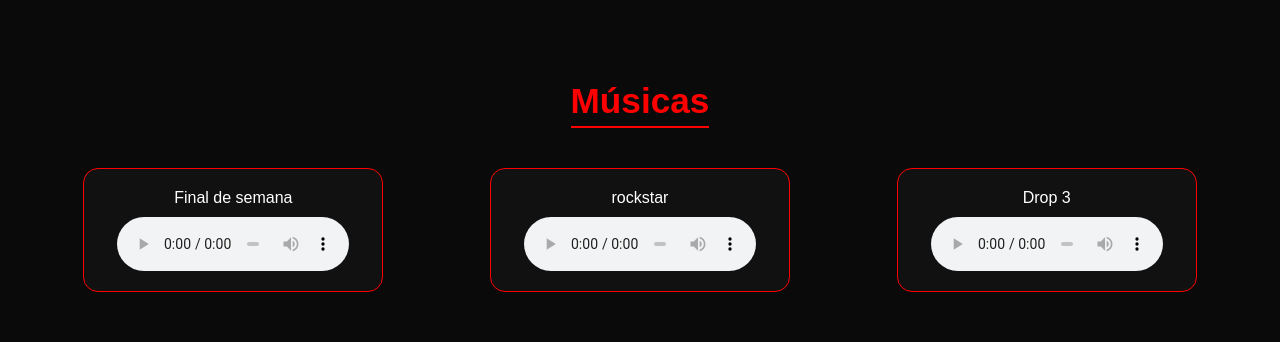
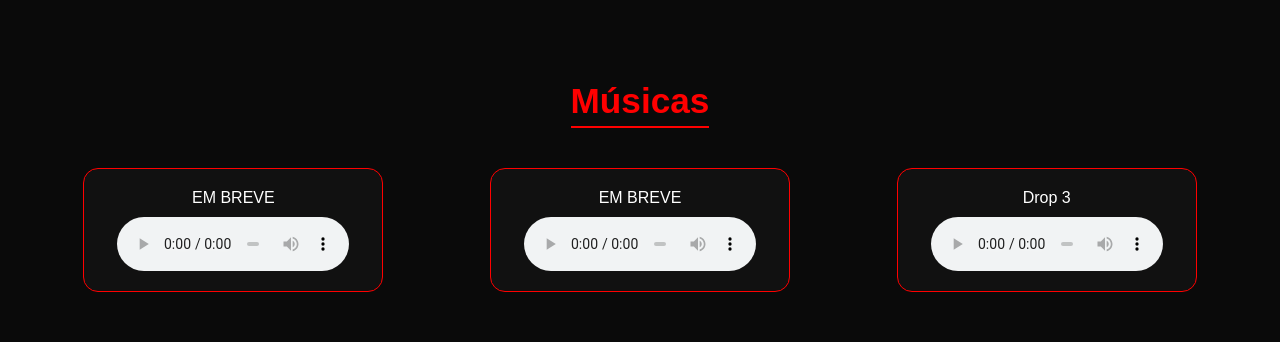
Before and after one commit to Elitebiel3376/ANARQUIA-, a plain HTML site: page index.html in a window 1280 px wide. Shown: the part 738-1080 px from the top of the page. Drawn offline with Linux system fonts and the light colour scheme.

Commit message:
Add files via upload

```diff
--- a/index.html
+++ b/index.html
@@ -74,8 +74,8 @@
   <div class="container">
     <h2>Músicas</h2>
     <div class="carousel">
-      <div class="card">Final de semana<audio controls><source src="drop1.mp3" type="audio/mpeg"></audio></div>
-      <div class="card">rockstar<audio controls><source src="drop2.mp3" type="audio/mpeg"></audio></div>
+      <div class="card">EM BREVE<audio controls><source src="drop1.mp3" type="audio/mpeg"></audio></div>
+      <div class="card">EM BREVE<audio controls><source src="drop2.mp3" type="audio/mpeg"></audio></div>
       <div class="card">Drop 3<audio controls><source src="drop3.mp3" type="audio/mpeg"></audio></div>
     </div>
   </div>
```
